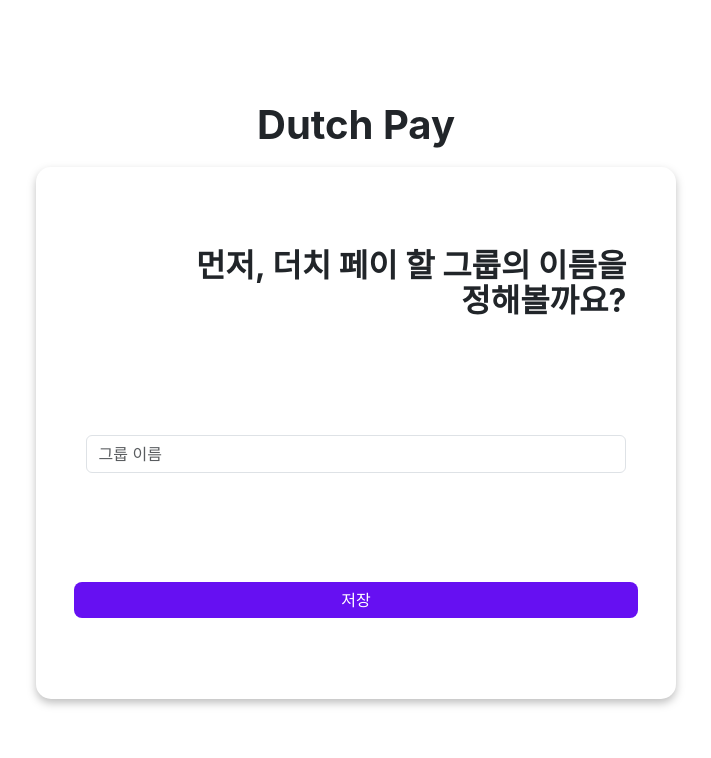
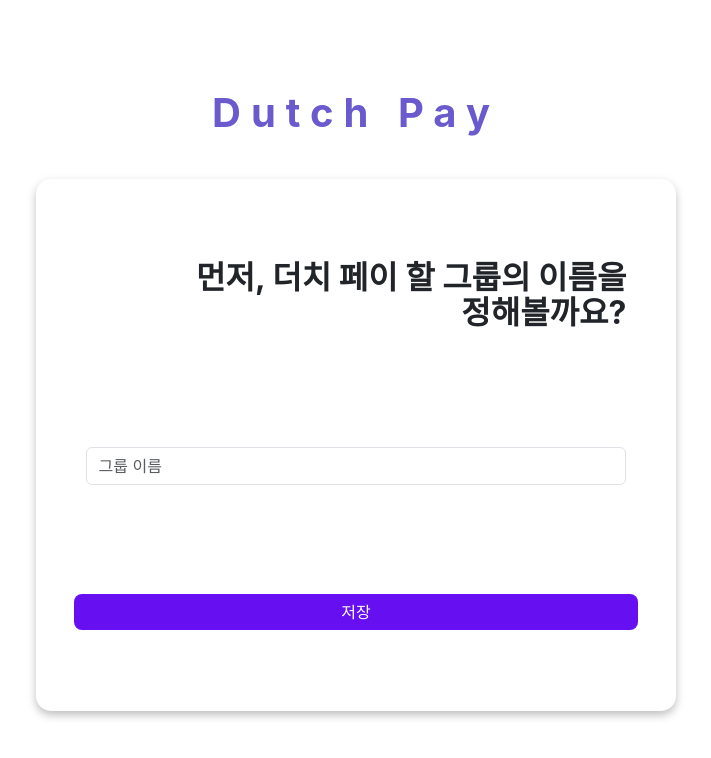
Before and after one commit to ABlued/dutchpay-service, a React (Create React App) app: page / in a window 1280 px wide. Shown: the top 758 px of the page, without its empty margins (284-995 px from the left). Built offline with nearby package versions, Linux system fonts and the light colour scheme.

Commit message:
refactor : AddMembers 컴포넌트 리팩토링

```diff
--- a/src/components/AddMembers.jsx
+++ b/src/components/AddMembers.jsx
@@ -1,29 +1,28 @@
 import React, { useState } from "react";
 import CenteredOverLayForm from "./CenteredOverLayForm.jsx";
-import { Button, Container, Form, Row } from "react-bootstrap";
 import { InputTags } from "react-bootstrap-tagsinput";
 import { useRecoilState } from "recoil";
 import { groupMembersState } from "../state/groupMember.js";
 import { groupNameState } from "../state/groupName.js";
+import { styled } from "styled-components";
 
 function AddMembers() {
   const [groupMembers, setGroupMembers] = useRecoilState(groupMembersState);
-  const groupName = useRecoilState(groupNameState);
-  const [formSubmitted, setFormSubmitted] = useState(false);
+  const [groupName, setGroupName] = useRecoilState(groupNameState);
+  const [validated, setValidated] = useState(false);
   const handleSubmit = (e) => {
     e.preventDefault();
-    setFormSubmitted(true);
+    setValidated(true);
   };
 
+  const header = `${groupName} 그룹에 속한 사람들의 이름을 모두 적어 주세요.`;
+
   return (
-    <CenteredOverLayForm>
-      <Container>
-        <Form noValidate onSubmit={handleSubmit}>
-          {/* <StyledRow> */}
-          <Row className='align-items-start'>
-            <h2>그룹에 속한 사람들의 이름을 모두 적어 주세요.</h2>
-          </Row>
-          <Row>
+    <CenteredOverLayForm
+      title={header}
+      handleSubmit={handleSubmit}
+      validated={validated}
+    >
       <InputTags
         data-testid='input-member-names'
         placeholder='띄어쓰기'
@@ -31,19 +30,17 @@ function AddMembers() {
           setGroupMembers(value.values);
         }}
       />
-            {formSubmitted && groupMembers.length === 0 && (
-              <span>그룹 멤버들의 이름을 입력해 주세요.</span>
+      {validated && groupMembers.length === 0 && (
+        <StyledErrorMessage>
+          그룹 멤버들의 이름을 입력해 주세요.
+        </StyledErrorMessage>
       )}
-          </Row>
-          <Row className='align-items-center'></Row>
-          <Row className='align-items-end'>
-            <Button type='submit'>저장</Button>
-          </Row>
-          {/* </StyledRow> */}
-        </Form>
-      </Container>
     </CenteredOverLayForm>
   );
 }
 
 export default AddMembers;
+
+const StyledErrorMessage = styled.span`
+  color: red;
+`;
--- a/src/components/CenteredOverLayForm.jsx
+++ b/src/components/CenteredOverLayForm.jsx
@@ -1,20 +1,37 @@
 import React from "react";
-import { Container } from "react-bootstrap";
+import { Container, Form, Row } from "react-bootstrap";
 import styled from "styled-components";
 import { OverlayWrapper } from "./shared/OverlayWrapper.jsx";
+import { StyledH2 } from "./shared/StyledH2.jsx";
+import { StyledRow } from "./shared/StyledRow.jsx";
+import { StyledSubmitButton } from "./shared/StyledSubmitButton.jsx";
 
-function CenteredOverLayForm({ children }) {
+function CenteredOverLayForm({ title, children, handleSubmit, validated }) {
   return (
-    <CentralizedContainer>
-      <StyledHeader>Dutch Pay</StyledHeader>
-      <OverlayWrapper>{children}</OverlayWrapper>
-    </CentralizedContainer>
+    <StyledCentralizedContainer>
+      <StyledLogo>Dutch Pay</StyledLogo>
+      <OverlayWrapper>
+        <Container>
+          <Form noValidate validated={validated} onSubmit={handleSubmit}>
+            <StyledRow>
+              <Row className='align-items-start'>
+                <StyledH2>{title}</StyledH2>
+              </Row>
+              <Row className='align-items-center'>{children}</Row>
+              <Row className='align-items-end'>
+                <StyledSubmitButton>저장</StyledSubmitButton>
+              </Row>
+            </StyledRow>
+          </Form>
+        </Container>
+      </OverlayWrapper>
+    </StyledCentralizedContainer>
   );
 }
 
 export default CenteredOverLayForm;
 
-const CentralizedContainer = styled(Container)`
+const StyledCentralizedContainer = styled(Container)`
   width: 50vw;
   min-height: 100vh;
   display: flex;
@@ -25,6 +42,11 @@ const CentralizedContainer = styled(Container)`
   gap: 10px;
 `;
 
-const StyledHeader = styled.h1`
+const StyledLogo = styled.h1`
+  font-weight: 200;
+  letter-spacing: 10px;
+  color: slateblue;
+  text-align: center;
   font-weight: 700;
+  margin-bottom: 0.8em;
 `;
--- a/src/components/CreateGroup.jsx
+++ b/src/components/CreateGroup.jsx
@@ -1,15 +1,13 @@
 import React, { useState } from "react";
-import { Button, Container, Form, Row } from "react-bootstrap";
-import { useRecoilState, useSetRecoilState } from "recoil";
+import { Form } from "react-bootstrap";
+import { useSetRecoilState } from "recoil";
 import { groupNameState } from "../state/groupName.js";
 import CenteredOverLayForm from "./CenteredOverLayForm.jsx";
-import styled from "styled-components";
 
 function CreateGroup() {
   const setGroupName = useSetRecoilState(groupNameState);
   const [validGroupName, setValidGroupName] = useState(false);
   const [validated, setValidated] = useState(false);
-
   const handleSubmit = (event) => {
     event.preventDefault();
     const form = event.currentTarget;
@@ -21,61 +19,24 @@ function CreateGroup() {
     setValidated(true);
   };
   return (
-    <CenteredOverLayForm>
-      <Container>
-        <Form noValidate validated={validated} onSubmit={handleSubmit}>
-          <StyledRow>
-            <Row className='align-items-start'>
-              <StyledH2>먼저, 더치 페이 할 그룹의 이름을 정해볼까요?</StyledH2>
-            </Row>
-            <Row className='align-items-center'>
-              <Form.Group controlId='validationGroupName'>
+    <CenteredOverLayForm
+      title='먼저, 더치 페이 할 그룹의 이름을 정해볼까요?'
+      validated={validated}
+      handleSubmit={handleSubmit}
+    >
+      <Form.Group>
         <Form.Control
           type='text'
+          required
           placeholder='그룹 이름'
-                  required
           onChange={(e) => setGroupName(e.target.value)}
         />
-                <Form.Control.Feedback
-                  type='invalid'
-                  data-valid={validGroupName}
-                >
-                  {validGroupName ? "그룹 이름을 입력해주세요." : ""}
+        <Form.Control.Feedback type='invalid' data-valid={validGroupName}>
+          그룹 이름을 입력해주세요.
         </Form.Control.Feedback>
       </Form.Group>
-            </Row>
-            <Row className='align-items-end'>
-              <StyledSubmitButton>저장</StyledSubmitButton>
-            </Row>
-          </StyledRow>
-        </Form>
-      </Container>
     </CenteredOverLayForm>
   );
 }
 
 export default CreateGroup;
-
-const StyledH2 = styled.h2`
-  font-weight: 700;
-  text-align: right;
-  line-height: 35px;
-  overflow-wrap: break-word;
-  word-break: keep-all;
-`;
-
-const StyledSubmitButton = styled(Button).attrs({ type: "submit" })`
-  background-color: #6610f2;
-  border-radius: 8px;
-  border: none;
-  &:hover {
-    background-color: #6610f2;
-    filter: brightness(80%);
-  }
-`;
-
-const StyledRow = styled(Row)`
-  justify-content: center;
-  align-items: center;
-  height: 60vh;
-`;
--- /dev/null
+++ b/src/components/shared/StyledH2.jsx
@@ -0,0 +1,9 @@
+import { styled } from "styled-components";
+
+export const StyledH2 = styled.h2`
+  font-weight: 700;
+  text-align: right;
+  line-height: 35px;
+  overflow-wrap: break-word;
+  word-break: keep-all;
+`;
--- /dev/null
+++ b/src/components/shared/StyledRow.jsx
@@ -0,0 +1,8 @@
+import { Row } from "react-bootstrap";
+import { styled } from "styled-components";
+
+export const StyledRow = styled(Row)`
+  justify-content: center;
+  align-items: center;
+  height: 60vh;
+`;
--- /dev/null
+++ b/src/components/shared/StyledSubmitButton.jsx
@@ -0,0 +1,12 @@
+import { Button } from "react-bootstrap";
+import { styled } from "styled-components";
+
+export const StyledSubmitButton = styled(Button).attrs({ type: "submit" })`
+  background-color: #6610f2;
+  border-radius: 8px;
+  border: none;
+  &:hover {
+    background-color: #6610f2;
+    filter: brightness(80%);
+  }
+`;
```
Also changed, not shown: 1 other file (tests, documents, lock files or other folders). Lines whose indentation alone changed are shown as unchanged.
